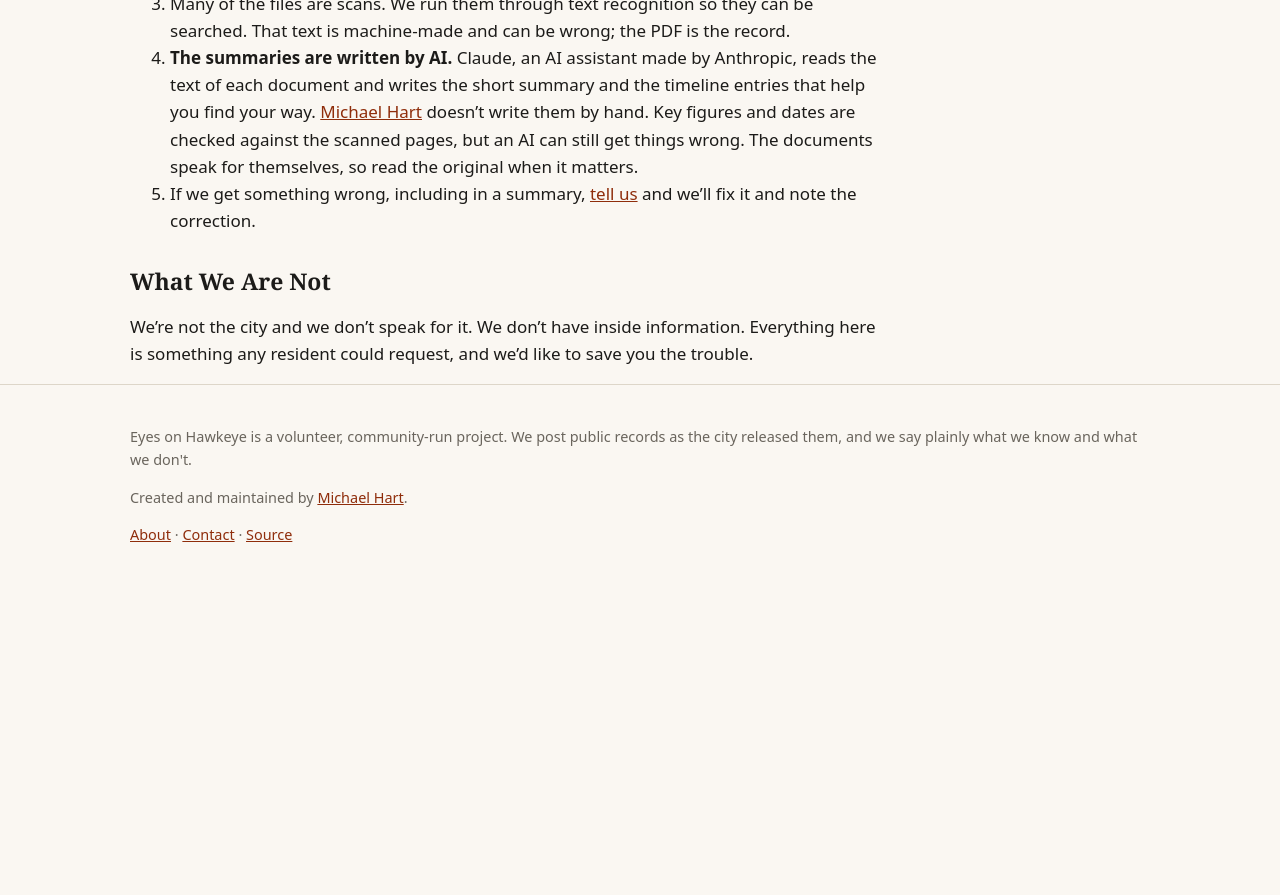
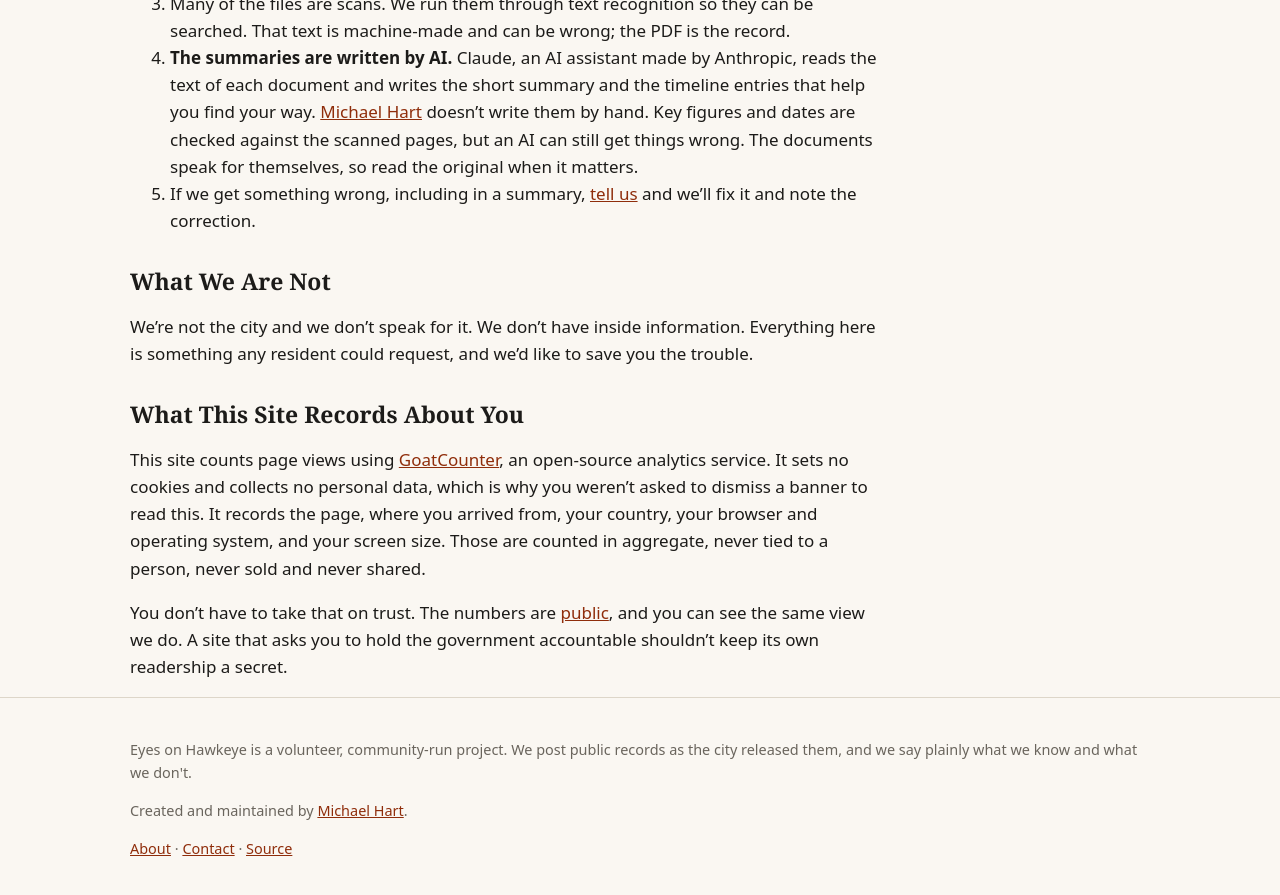
Before and after one commit to michaeldhart/eyes-on-hawkeye, a Jekyll site: the page built from about.md, in a window 1280 px wide and 900 px high, scrolled down 826 px. Shown: the top 895 px of the window. Built offline with Jekyll 4.4.1, drawn with Linux system fonts in a browser that asks for light colours; before the commit the page ends 1413 px from its top, so only the background shows below that.

Commit message:
Add GoatCounter analytics (production only) with disclosure on the About page
Co-Authored-By: Claude Sonnet 5.5 <noreply@anthropic.com>

```diff
--- a/_config.yml
+++ b/_config.yml
@@ -5,6 +5,13 @@ url: "https://eyesonhawkeye.com"
 baseurl: ""
 
 contact_form_url: https://docs.google.com/forms/d/e/1FAIpQLSe2vlTj41j0sDUg6e8GYaK8-Ye-CXdBKYFu3u3HbZEwE9Lffg/viewform
+
+# GoatCounter: the site code only, not the full URL. _layouts/default.html builds
+# https://<code>.goatcounter.com/count from it. Cookieless and with no personal
+# data, so it needs no consent banner. It only loads in the production build
+# (the Pages workflow), so local previews never record a hit. What it collects is
+# disclosed on /about/, which is also gated on this key.
+goatcounter_code: eyesonhawkeye
 
 author:
   name: Michael Hart
--- a/_layouts/default.html
+++ b/_layouts/default.html
@@ -6,6 +6,10 @@
   <title>{% if page.title and page.url != "/" %}{{ page.title }} · {% endif %}{{ site.title }}</title>
   <meta name="description" content="{{ page.summary | default: site.description | strip_html | escape }}">
   <link rel="stylesheet" href="{{ '/assets/css/site.css' | relative_url }}">
+  {%- if jekyll.environment == 'production' and site.goatcounter_code %}
+  <script data-goatcounter="https://{{ site.goatcounter_code }}.goatcounter.com/count"
+          async src="https://gc.zgo.at/count.js"></script>
+  {%- endif %}
 </head>
 <body class="{{ page.body_class }}">
   <a class="skip" href="#main">Skip to content</a>
--- a/about.md
+++ b/about.md
@@ -24,3 +24,13 @@ Eyes on Hawkeye was created, and is maintained, by {% include author.html %}. He
 ## What We Are Not
 
 We're not the city and we don't speak for it. We don't have inside information. Everything here is something any resident could request, and we'd like to save you the trouble.
+
+## What This Site Records About You
+
+{% if site.goatcounter_code -%}
+This site counts page views using [GoatCounter](https://www.goatcounter.com), an open-source analytics service. It sets no cookies and collects no personal data, which is why you weren't asked to dismiss a banner to read this. It records the page, where you arrived from, your country, your browser and operating system, and your screen size. Those are counted in aggregate, never tied to a person, never sold and never shared.
+
+You don't have to take that on trust. The numbers are [public](https://{{ site.goatcounter_code }}.goatcounter.com), and you can see the same view we do. A site that asks you to hold the government accountable shouldn't keep its own readership a secret.
+{%- else -%}
+Nothing is counted. This site runs no analytics, sets no cookies, and has no record that you were here.
+{%- endif %}
```
Also changed, not shown: CLAUDE.md (+1 -0 lines), README.md.
